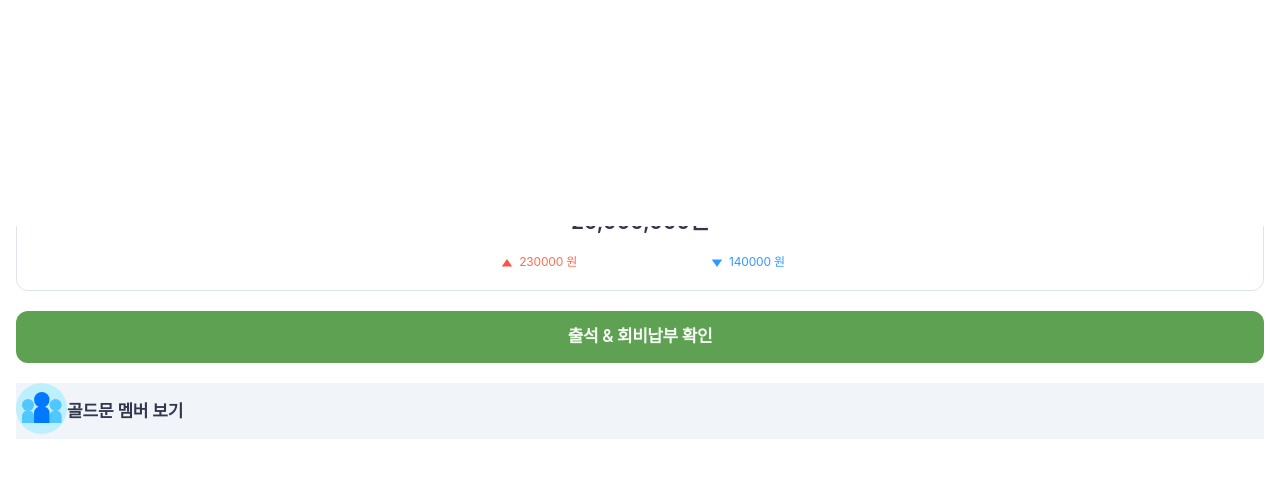
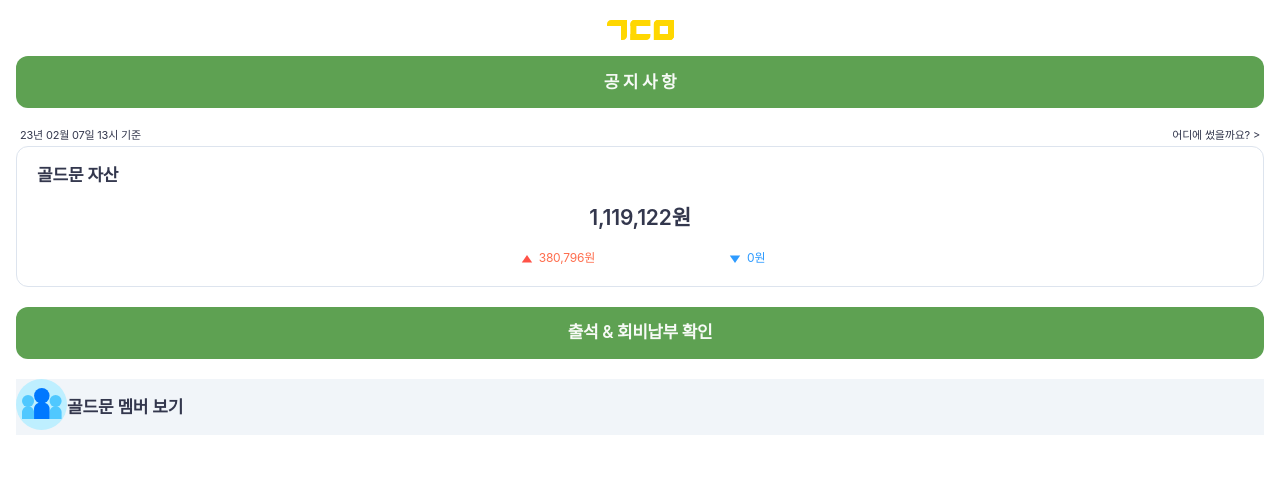
Before and after one commit to jinokiim/goldmoon, a Next.js app: page /main in a window 1280 px wide. Shown: the top 478 px of the page. Built offline with nearby package versions, Linux system fonts and the light colour scheme; some icons are missing.

Commit message:
bind financial data

```diff
--- a/src/pages/main/index.tsx
+++ b/src/pages/main/index.tsx
@@ -10,16 +10,19 @@ import { useEffect, useState } from 'react';
 import _ from 'lodash';
 import { StyledButton } from '@/src/components/common/Styled';
 import { useRouter } from 'next/router';
-import GoldmoonLogo from '@/src/assets/icons/\bgoldmoon_logo';
+import GoldmoonLogo from '@/src/assets/icons/goldmoon_logo';
 import RateUpIcon from '@/src/assets/icons/rate_up_dashboard';
 import RateDownIcon from '@/src/assets/icons/rate_down_dashboard';
 import { COLORS } from '@/src/theme/palette';
 import GoldMoonMemberIcon from '@/src/assets/icons/gold_moon_member_icon';
+import { financialLastUpdated, financialNow } from '@/src/data/financialData';
+// import { formatter } from '../api/function';
 
 // ----------------------------------------------------------------------
 
 const IndexPage = function () {
   const router = useRouter();
+  // const date = new Date();
 
   const [mounted, setMounted] = useState(false);
   useEffect(() => {
@@ -60,14 +63,19 @@ const IndexPage = function () {
                 </StyledButton>
               </Box>
 
-              <Box sx={{ textAlign: 'right' }}>
-                <Typography variant="badgeLabelSmall" sx={{}}>
-                  00년 00월 00일 00시 기준
-                </Typography>
-              </Box>
-
               {/* 자산 */}
               <Box sx={{ mb: 2.5 }}>
+                <Box sx={{ display: 'flex', justifyContent: 'space-between', pb: 0.5, px: 0.5 }}>
+                  <Typography variant="badgeLabelSmall">{financialLastUpdated} 기준</Typography>
+                  <Typography
+                    variant="badgeLabelSmall"
+                    onClick={() => {
+                      router.push('/main/financial/history');
+                    }}
+                  >
+                    어디에 썼을까요? &gt;
+                  </Typography>
+                </Box>
                 <Paper
                   sx={{
                     background: '#FFFFFF',
@@ -80,13 +88,15 @@ const IndexPage = function () {
                     <Typography variant="h6">골드문 자산</Typography>
                   </Box>
                   <Box sx={{ py: 2, textAlign: 'center' }}>
-                    <Typography variant="h4">20,000,000원</Typography>
+                    <Typography variant="h4">
+                      {Number(financialNow.total).toLocaleString()}원
+                    </Typography>
                   </Box>
                   <Box sx={{ pb: 2, px: 2.5 }}>
                     <Stack direction="row" alignItems="center" justifyContent="center">
-                      <UpDownPrice state="UP" text={230000} />
+                      <UpDownPrice state="UP" amount={financialNow.income} />
                       <Box sx={{ mx: 8 }} />
-                      <UpDownPrice state="DOWN" text={140000} />
+                      <UpDownPrice state="DOWN" amount={financialNow.spending} />
                     </Stack>
                   </Box>
                 </Paper>
@@ -103,11 +113,9 @@ const IndexPage = function () {
               </Box>
 
               {/* 리스트 메뉴 */}
-
               <Box
                 sx={{
                   backgroundColor: COLORS.backgroundDefault,
-
                   alignItems: 'center'
                 }}
               >
@@ -133,11 +141,11 @@ const IndexPage = function () {
 
 interface upDownPriceProps {
   state: string;
-  text: number;
+  amount: string;
 }
 
 export const UpDownPrice = (props: upDownPriceProps) => {
-  const { state, text } = props;
+  const { state, amount } = props;
   return (
     <>
       {state === 'UP' ? <RateUpIcon sx={{ mt: -0.4 }} /> : <RateDownIcon sx={{ mt: -0.4 }} />}
@@ -149,7 +157,7 @@ export const UpDownPrice = (props: upDownPriceProps) => {
           pb: 0.3
         }}
       >
-        {text} 원
+        {Number(amount).toLocaleString()}원
       </Typography>
     </>
   );
```
